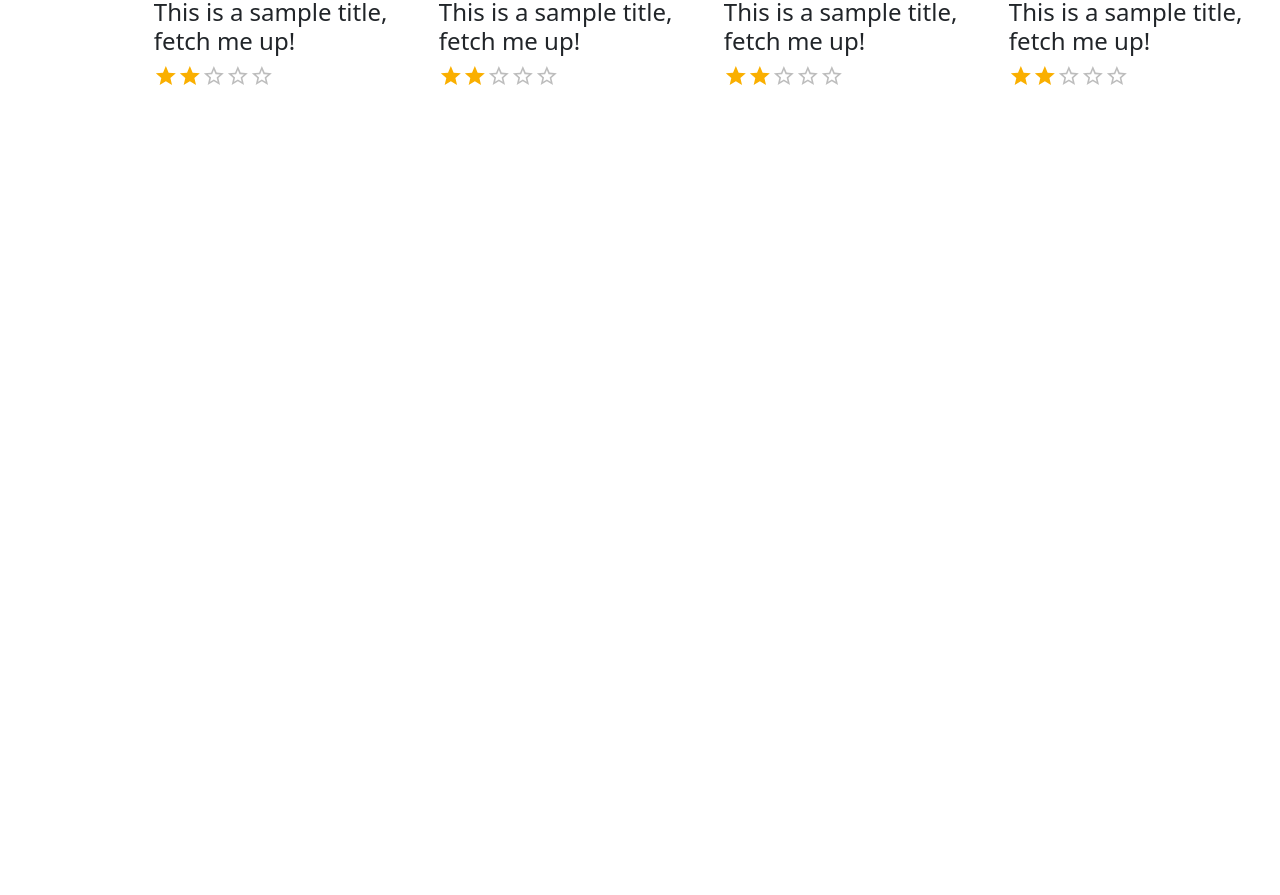
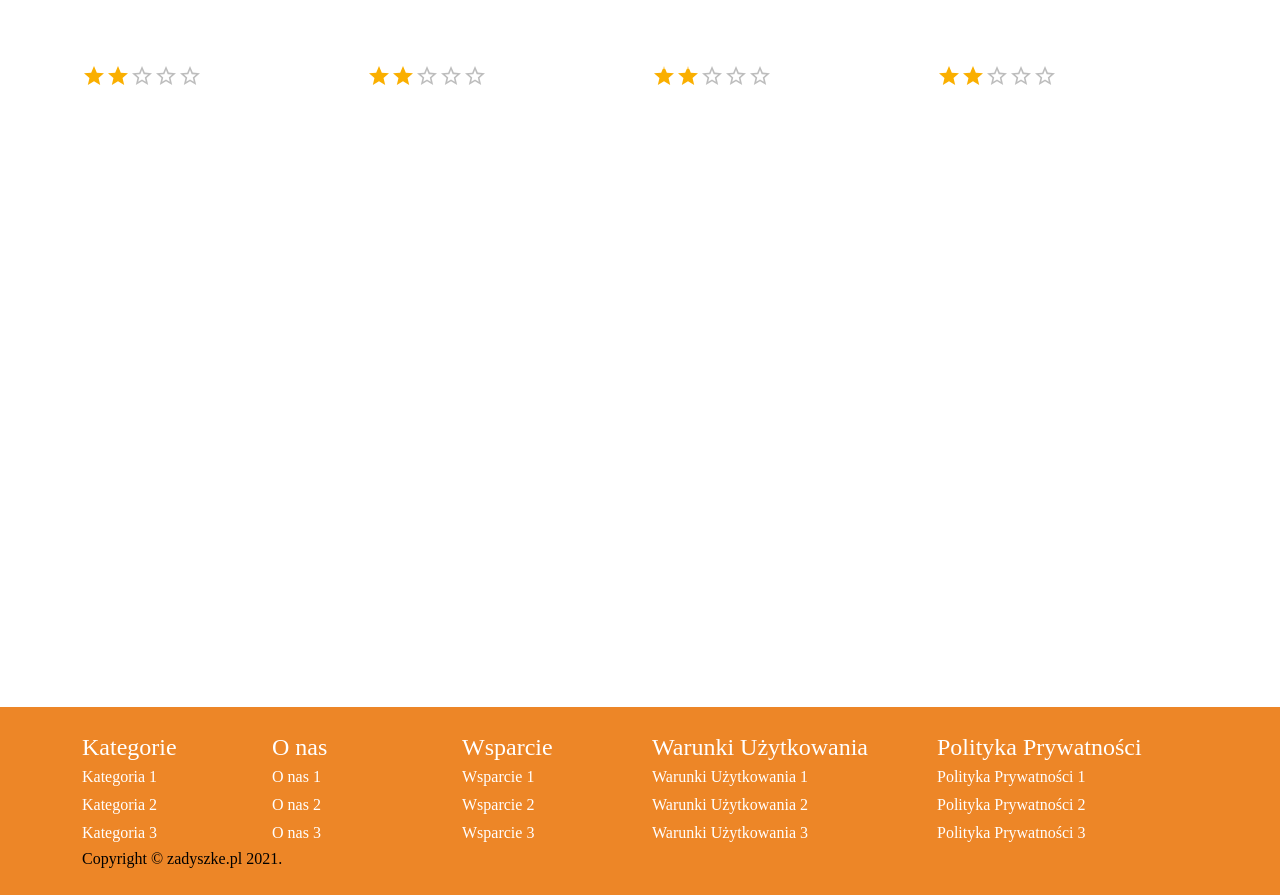
Before and after one commit to damianTrybuszek/zadyszke.pl, a React (Create React App) app in the folder client/: page / in a window 1280 px wide. Shown: the part 354-1249 px from the top of the page. Before the commit the page ends 800 px from the top, so only its background shows below. Built offline with nearby package versions, Linux system fonts and the light colour scheme.

Commit message:
Footer added

```diff
--- a/client/src/App.js
+++ b/client/src/App.js
@@ -1,11 +1,32 @@
 import React from "react";
 import { Component } from "react";
 import { Route, Routes } from "react-router-dom";
+import { createTheme, ThemeProvider } from "@mui/material/styles";
 
 import MainNotLoggedInPage from "./pages/MainNotLoggedIn";
 import MainLoggedInPage from "./pages/MainLoggedIn";
 import LoginPage from "./pages/Login";
 import RegisterPage from "./pages/Register";
+
+const theme = createTheme({
+  palette: {
+    primary: {
+      main: "#ED8627",
+      white: "#FFFFFF"
+    },
+    secondary: {
+      main: "#2F303A",
+      white: "#FFFFFF"
+    },
+    text: {
+      primary: "#FFFFFF",
+      secondary: "#000000"
+    }
+  },
+  typography: {
+    fontFamily: "Poppins"
+  }
+});
 
 class App extends Component {
   constructor(props) {
@@ -16,12 +37,14 @@ class App extends Component {
   render() {
     return (
       <div>
+        <ThemeProvider theme={theme}>
           <Routes>
             <Route exact path="/" element={<MainNotLoggedInPage />} />
             <Route path="/logged-in" element={<MainLoggedInPage />} />
             <Route path="/login" element={<LoginPage />} />
             <Route path="/register" element={<RegisterPage />} />
           </Routes>
+        </ThemeProvider>
       </div>
     );
   }
--- /dev/null
+++ b/client/src/components/Footer.js
@@ -0,0 +1,41 @@
+import * as React from "react";
+import CssBaseline from "@mui/material/CssBaseline";
+import Box from "@mui/material/Box";
+import Typography from "@mui/material/Typography";
+import Container from "@mui/material/Container";
+import FooterCategories from "./FooterCategories";
+
+function Copyright() {
+  return (
+    <Typography variant="body1" color="text.secondary">
+      {"Copyright © zadyszke.pl "}
+      {new Date().getFullYear()}
+      {"."}
+    </Typography>
+  );
+}
+
+export default function Footer() {
+  return (
+    <Box
+      sx={{
+        display: "flex",
+        flexDirection: "column",
+        minHeight: "100vh",
+      }}
+    >
+      <CssBaseline />
+      <Box
+        component="footer"
+        sx={{
+          py: 3,
+          px: 2,
+          mt: "auto",
+          backgroundColor: (theme) => theme.palette.primary.main,
+        }}
+      >
+        <FooterCategories copyright={Copyright()}/>
+      </Box>
+    </Box>
+  );
+}
--- /dev/null
+++ b/client/src/components/FooterCategories.js
@@ -0,0 +1,94 @@
+import { Typography } from "@mui/material";
+import { Component } from "react";
+import { Container, Row, Col } from "react-bootstrap";
+
+class FooterCategories extends Component {
+  constructor(props) {
+    super(props);
+    this.copyright = <div></div>;
+  }
+
+  render(props) {
+    return (
+      <Container>
+        <Row >
+          <Col item xs={2}>
+            <Row>
+              <Typography variant="h5">Kategorie</Typography>
+            </Row>
+            <Row>
+              <Typography variant="subtitle1">Kategoria 1</Typography>
+            </Row>
+            <Row>
+              <Typography variant="subtitle1">Kategoria 2</Typography>
+            </Row>
+            <Row>
+              <Typography variant="subtitle1">Kategoria 3</Typography>
+            </Row>
+          </Col>
+          <Col item xs={2}>
+            <Row>
+              <Typography variant="h5">O nas</Typography>
+            </Row>
+            <Row>
+              <Typography variant="subtitle1">O nas 1</Typography>
+            </Row>
+            <Row>
+              <Typography variant="subtitle1">O nas 2</Typography>
+            </Row>
+            <Row>
+              <Typography variant="subtitle1">O nas 3</Typography>
+            </Row>
+          </Col>
+          <Col item xs={2}>
+            <Row>
+              <Typography variant="h5">Wsparcie</Typography>
+            </Row>
+            <Row>
+              <Typography variant="subtitle1">Wsparcie 1</Typography>
+            </Row>
+            <Row>
+              <Typography variant="subtitle1">Wsparcie 2</Typography>
+            </Row>
+            <Row>
+              <Typography variant="subtitle1">Wsparcie 3</Typography>
+            </Row>
+          </Col>
+          <Col item xs={3}>
+            <Row>
+              <Typography variant="h5">Warunki Użytkowania</Typography>
+            </Row>
+            <Row>
+              <Typography variant="subtitle1">Warunki Użytkowania 1</Typography>
+            </Row>
+            <Row>
+              <Typography variant="subtitle1">Warunki Użytkowania 2</Typography>
+            </Row>
+            <Row>
+              <Typography variant="subtitle1">Warunki Użytkowania 3</Typography>
+            </Row>
+          </Col>
+          <Col item xs={3}>
+            <Row>
+              <Typography variant="h5">Polityka Prywatności</Typography>
+            </Row>
+            <Row>
+              <Typography variant="subtitle1">Polityka Prywatności 1</Typography>
+            </Row>
+            <Row>
+              <Typography variant="subtitle1">Polityka Prywatności 2</Typography>
+            </Row>
+            <Row>
+              <Typography variant="subtitle1">Polityka Prywatności 3</Typography>
+            </Row>
+          </Col>
+        </Row>
+        <Row>
+          <Col>{this.props.copyright}</Col>
+        </Row>
+      </Container>
+    );
+  }
+}
+
+export default FooterCategories;
--- a/client/src/pages/MainNotLoggedIn.js
+++ b/client/src/pages/MainNotLoggedIn.js
@@ -1,5 +1,6 @@
 import { Component } from "react";
 import NavbarTop from "../components/NavbarTop";
+import Footer from "../components/Footer";
 import RecommendedOffersCarousel from "../components/RecommendedOffersCarousel.js";
 
 class MainNotLoggedInPage extends Component {
@@ -9,6 +10,7 @@ class MainNotLoggedInPage extends Component {
         <NavbarTop />
         <h1>Main page for users that are not logged in</h1>
         <RecommendedOffersCarousel/>
+        <Footer/>
       </div>
     );
   }
```
Lines whose indentation alone changed are shown as unchanged.
